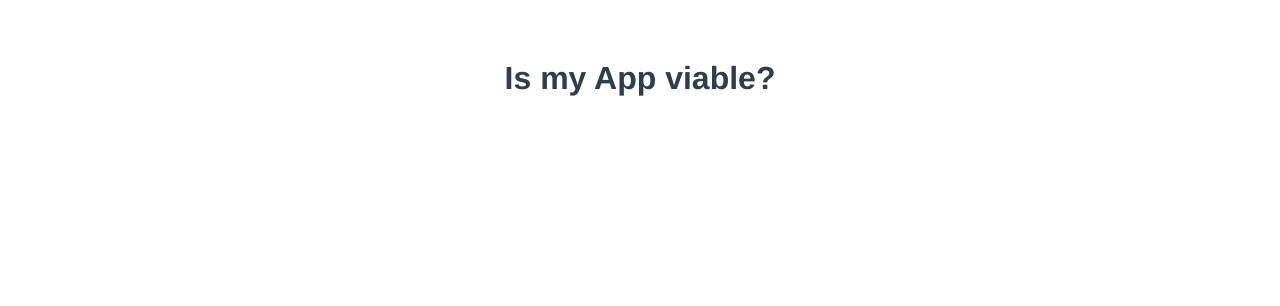
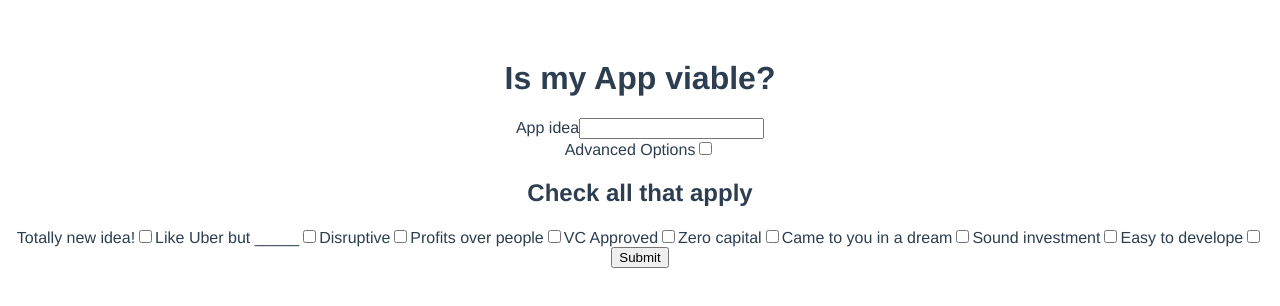
Before and after one commit to rbnhmll/is-my-app-viable, a Vue app: page / in a window 1280 px wide. Shown: the top 306 px of the page. Built offline with nearby package versions, Linux system fonts and the light colour scheme.

Commit message:
Update custom component name

```diff
--- a/src/App.vue
+++ b/src/App.vue
@@ -1,7 +1,7 @@
 <template>
   <div id="app">
     <h1>Is my App viable?</h1>
-    <Form />
+    <IdeaForm />
   </div>
 </template>
 
```
